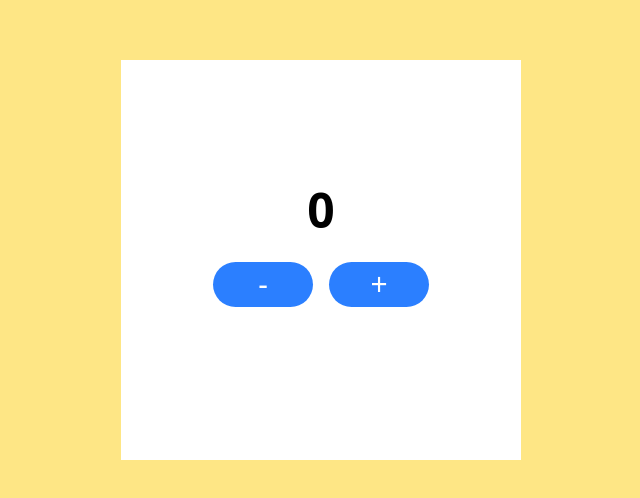
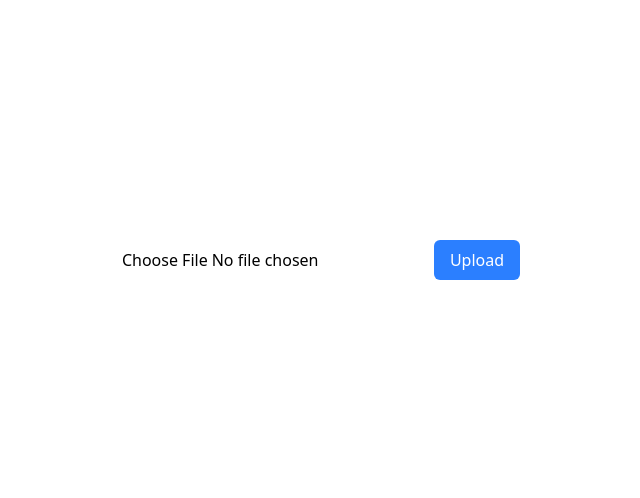
Before and after one commit to Imesh200072/cbc-frontend, a React (Vite) app: page /test in a window 1280 px wide. Shown: the part 140-638 px from the top of the page, without its empty margins (319-959 px from the left). Built offline with nearby package versions, Linux system fonts and the light colour scheme.

Commit message:
Day 14✏️

```diff
--- a/package.json
+++ b/package.json
@@ -10,6 +10,7 @@
     "preview": "vite preview"
   },
   "dependencies": {
+    "@supabase/supabase-js": "^2.50.3",
     "@tailwindcss/vite": "^4.1.10",
     "axios": "^1.10.0",
     "react": "^19.1.0",
--- a/src/pages/admin/addProductAdminPage.jsx
+++ b/src/pages/admin/addProductAdminPage.jsx
@@ -2,6 +2,7 @@
 import { useState } from "react";
 import toast from "react-hot-toast";
 import { Link, useNavigate } from "react-router-dom";
+import uploadFile from "../../utils/mediaUpload";
 
 export default function AddProductPage(){
 
@@ -10,14 +11,26 @@
     const [alternativeNames, setAlternativeNames] = useState("")
     const [labelledPrice, setLabelledPrice] = useState("")
     const [price, setPrice] = useState("")
-    const [images, setImages] = useState("")
+    const [images, setImages] = useState([])
     const [description, setDescription] = useState("")
     const [stock, setStock] = useState("")
     const [isAvailable, setIsAvailable] = useState(true)
     const [category, setCategory] = useState("cream")
     const navigate = useNavigate()
 
-    function handleSubmit(){
+    async function handleSubmit(){
+
+        const promisesArray = []
+
+        for(let i = 0; i<images.length; i++ ){
+            const promise = uploadFile(images[i])
+            promisesArray[i] = promise
+        }
+
+        const responses = await Promise.all(promisesArray)
+        console.log(responses)
+
+
         const altNamesInArray = alternativeNames.split(",")
         const productData = {
             productId: productId,
@@ -25,7 +38,7 @@
             altNames:altNamesInArray,
             labelledPrice: labelledPrice,
             price: (price),
-            images:[],
+            images:responses,
             description:description,
             stock:stock,
             isAvailable:isAvailable,
@@ -85,7 +98,7 @@
                 </div>
                 <div className="w-[400px]  flex flex-col gap-[5px]">
                     <label className="text-sm font-semibold">Images</label>
-                    <input type="text" value={images} onChange={(e)=>{setImages(e.target.value)}} className="w-full border-[1px] h-[40px] rounded-md" />
+                    <input multiple type="file" onChange={(e)=>{setImages(e.target.files)}} className="w-full border-[1px] h-[40px] rounded-md" />
                 </div>
                 <div className="w-[400px]  flex flex-col gap-[5px]">
                     <label className="text-sm font-semibold">Description</label>
--- a/src/pages/testPage.jsx
+++ b/src/pages/testPage.jsx
@@ -1,29 +1,40 @@
+
 import { useState } from "react"
+import toast from "react-hot-toast"
+import uploadFile from "../utils/mediaUpload"
+
 
 export default function TestPage(){
-    const [count, setCount] = useState(0)
 
+    const[file,setFile] = useState(null)
 
-    function increment(){
-        setCount(count + 1)
+    function handleUpload(){
+        uploadFile(file).then(
+            (url)=>{
+                console.log(url)
+                toast.success("File uploaded successfully")
+            }
+        ).catch(
+            (error)=>{
+                console.error("Error uploading file: ",error)
+                toast.error(error)
+            }
+        )
+
     }
 
-    function decrement(){
-        setCount(count - 1)
-    }
     return(
-        <div className="w-full h-screen bg-amber-200 flex justify-center items-center">
-            <div className="w-[400px] h-[400px] bg-white flex flex-col justify-center items-center">
-                <h1 className="text-5xl font-bold">{count}</h1>
-                <div className="w-full flex justify-center items-center h-[100px]">
-                    <button onClick={decrement} className="w-[100px] bg-blue-500 h-[45px] mx-2 text-3xl flex justify-center items-center text-white rounded-full">
-                        -
-                    </button>
-                    <button onClick={increment} className="w-[100px] bg-blue-500 h-[45px] mx-2 text-3xl flex justify-center items-center text-white rounded-full">
-                        +
-                    </button>
-                </div>
-            </div>
+        <div className="w-full h-screen flex justify-center items-center">
+            <input type="file"
+            //accept="image/*"
+            onChange={
+                (e)=>{
+                    setFile(e.target.files[0])
+                }
+            }/>
+            <button onClick={handleUpload} className="bg-blue-500 text-white px-4 py-2 rounded-md cursor-pointer">
+                Upload
+            </button>
         </div>
     )
 }
--- /dev/null
+++ b/src/utils/mediaUpload.jsx
@@ -0,0 +1,39 @@
+const url = "https://enjuzvuacqbshzymotyx.supabase.co"
+const key = "eyJhbGciOiJIUzI1NiIsInR5cCI6IkpXVCJ9.eyJpc3MiOiJzdXBhYmFzZSIsInJlZiI6ImVuanV6dnVhY3Fic2h6eW1vdHl4Iiwicm9sZSI6ImFub24iLCJpYXQiOjE3NTE2NzE1NzYsImV4cCI6MjA2NzI0NzU3Nn0.VXZfXMso9z9qWwdJSwh7KNa4wvHkSvz-8EKWeSCnd-A"
+
+import { createClient } from "@supabase/supabase-js"
+
+
+const supabase = createClient(url, key)
+
+export default function uploadFile(file){
+    const promise = new Promise(
+        (resolve,reject)=>{
+
+            if(file == null){
+                reject("Please select a file to upload")
+                return
+            }
+
+            const timeStamp = new Date().getTime()
+            const fileName = timeStamp + "-" + file.name
+
+            supabase.storage.from("images").upload(fileName,file,{
+                cacheControl:"3600",
+                upsert:false
+            }).then(
+                ()=>{
+                    const publicUrl = supabase.storage.from("images").getPublicUrl(file.name).data.publicUrl;
+                    resolve(publicUrl)
+                }
+            ).catch(
+            ()=>{
+                toast.error("Failed to upload file")
+            }
+
+        )
+        }
+
+    )
+    return promise
+}
```
Also changed, not shown: 1 other file (tests, documents, lock files or other folders).
